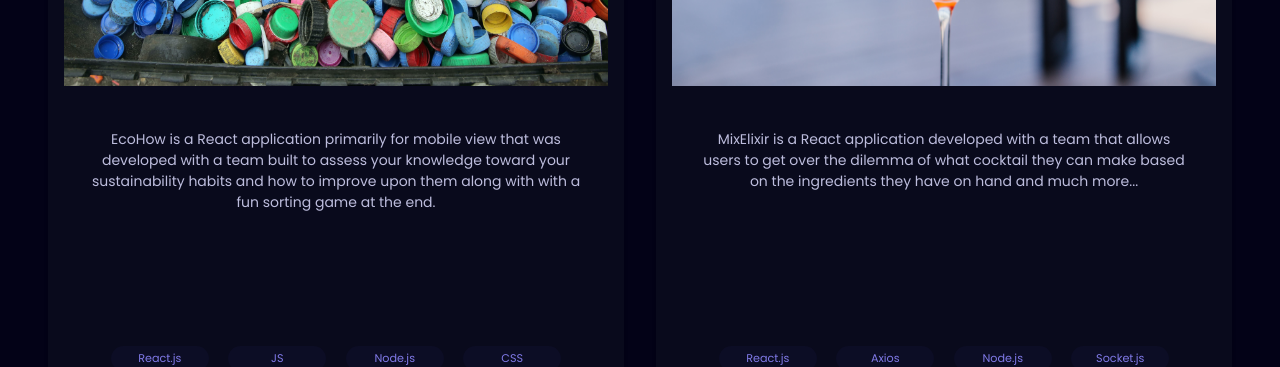
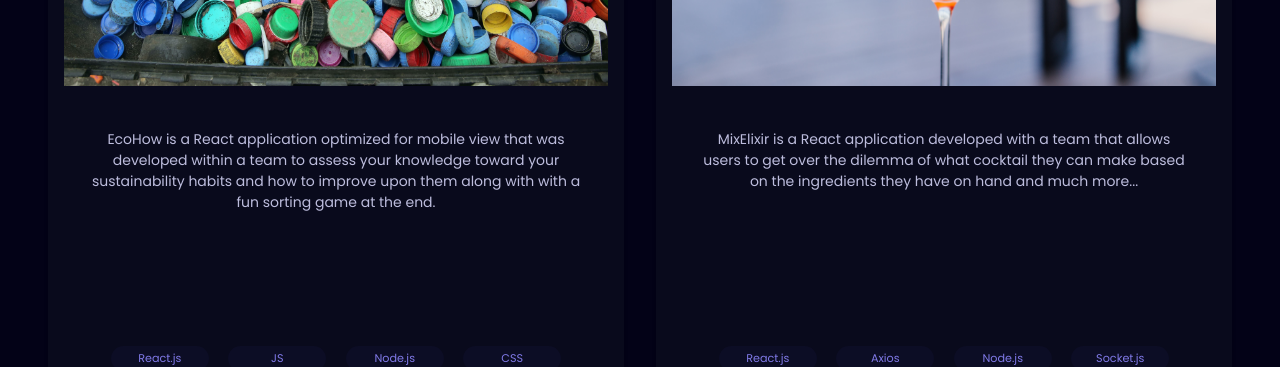
Before and after one commit to nickbarr3160/portfolionickbarr, a Next.js app in the folder nickbarr/: page / in a window 1280 px wide. Shown: the part 1380-1747 px from the top of the page. Built offline with nearby package versions, Linux system fonts and the light colour scheme; what react-animations would draw is missing.

Commit message:
editing ecohow descrip

```diff
--- a/nickbarr/comps/Button/style.js
+++ b/nickbarr/comps/Button/style.js
@@ -3,6 +3,7 @@ import styled from 'styled-components'
 export const ButtCont = styled.button`
 background-color:${props=>props.bgcolor};
 width:7em;
+font-family: 'Poppins', sans-serif;
 border: none;
 color: ${props=>props.color};
 padding:1em;
--- a/nickbarr/data/data.js
+++ b/nickbarr/data/data.js
@@ -13,7 +13,7 @@ export const HeroMessageData =
 export const ProjCardData = [
     {
         projHeading:"EcoHow",
-        projDescrip:"EcoHow is a React application primarily for mobile view that was developed with a team built to assess your knowledge toward your sustainability habits and how to improve upon them along with with a fun sorting game at the end.",
+        projDescrip:"EcoHow is a React application optimized for mobile view that was developed within a team to assess your knowledge toward your sustainability habits and how to improve upon them along with with a fun sorting game at the end.",
         tool1:"React.js",
         tool2:"JS",
         tool3:"Node.js",
@@ -63,7 +63,7 @@ export const ProjCardData = [
     },
     {
         projHeading:"Alien Game",
-        projDescrip:"This project is a mini Alien game where you move around to avoid obstacles and explosions. made using vanilla JavaScript",
+        projDescrip:"This project is a mini Alien game designed where you move around to avoid obstacles and explosions. made using vanilla JavaScript",
         tool1:"JavaScript",
         tool2:"CSS",
         tool3:"HTML",
```
